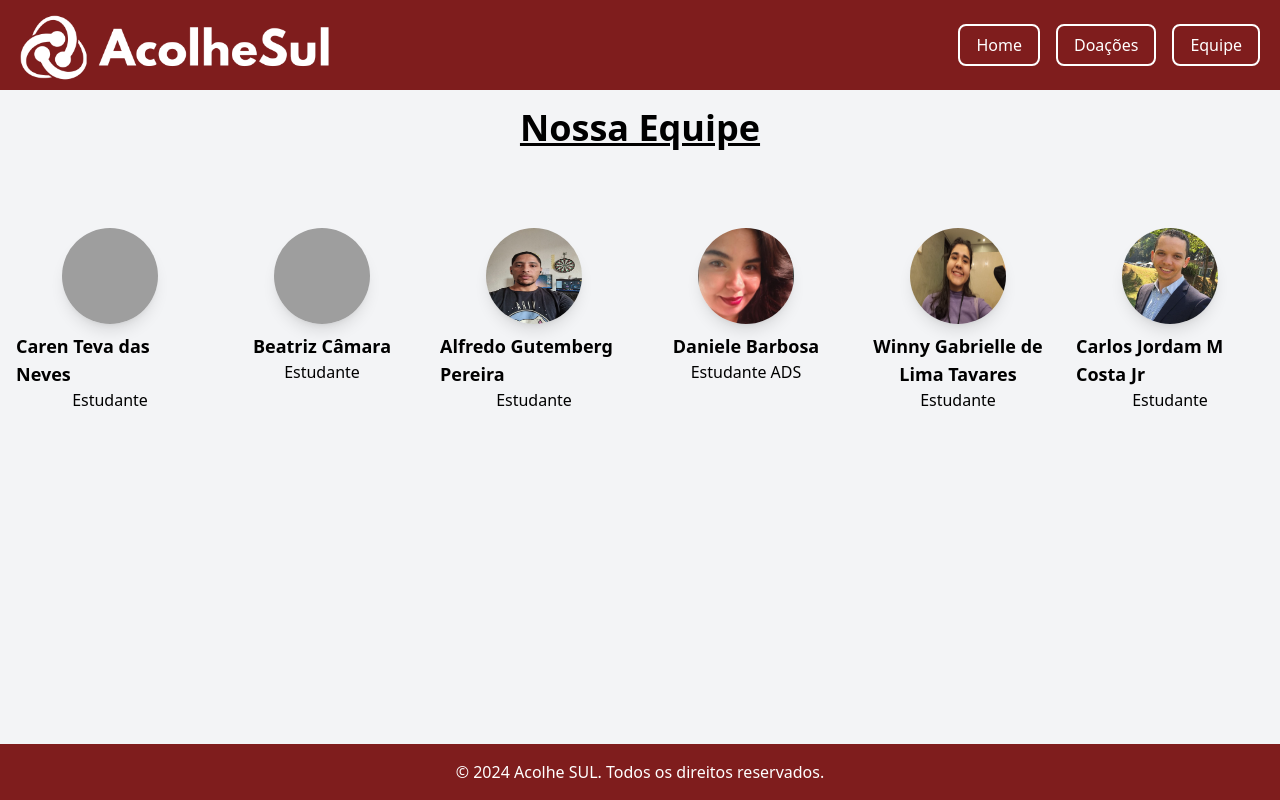
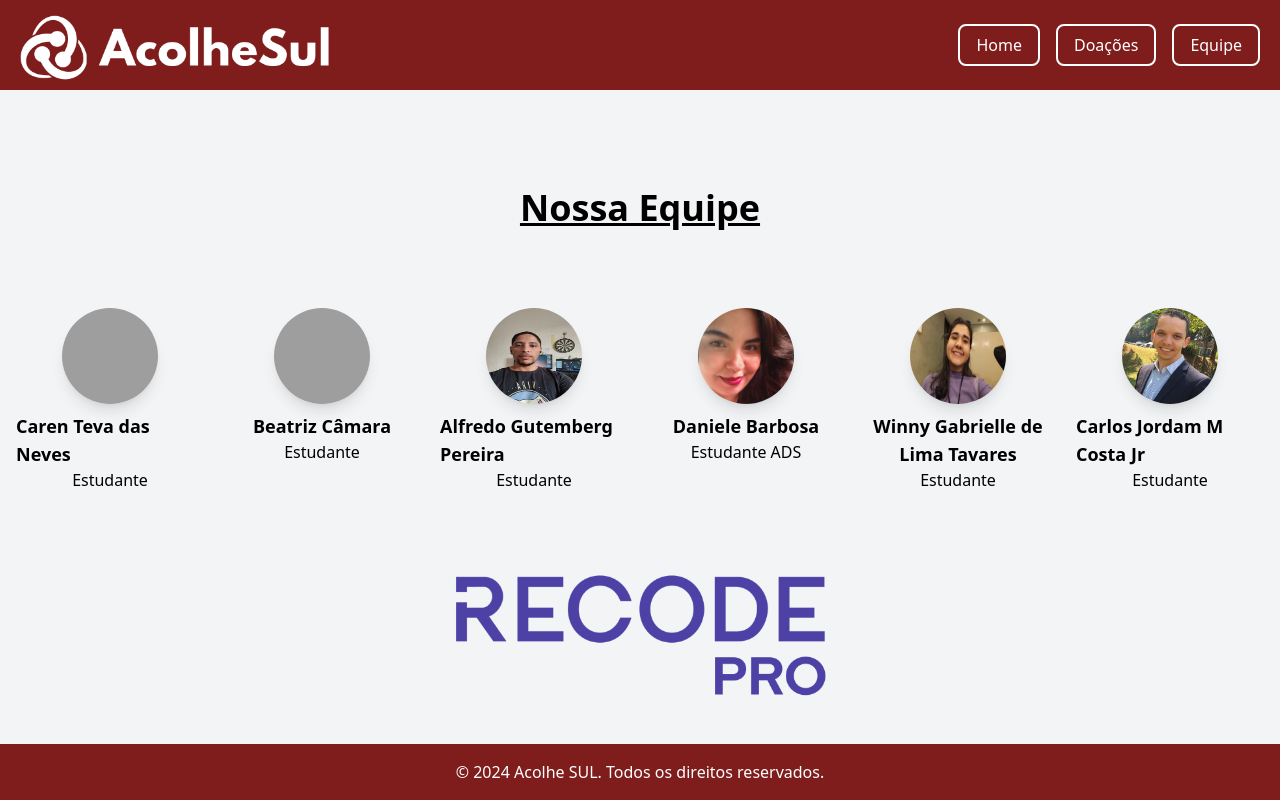
Before and after one commit to Danielebds/RecodeProAI, a website: page src/equipe.html in a window 1280 px wide. Drawn offline with nearby package versions, Linux system fonts and the light colour scheme; files that its build step writes are made by us from their sources; grey boxes are pictures that could not be loaded.

Commit message:
atualizando

```diff
--- a/src/equipe.html
+++ b/src/equipe.html
@@ -20,7 +20,6 @@
     main {
       flex: 1;
     }
-
 
     .member-card {
       transition: transform 0.3s;
@@ -47,7 +46,7 @@
 </header>
 
   <!-- Conteúdo Principal -->
-  <main class="p-4 pt-20">
+  <main class="p-4 pt-40">
     <section class="mb-4 text-center mt-7">
       <h2 class="text-4xl font-bold underline">Nossa Equipe</h2>
     </section>
@@ -75,7 +74,7 @@
       <!-- Membro 4 -->
       <div class="member-card flex flex-col items-center">
         <img src="assets/img4.jpg" alt="Nome do Integrante 4" class="w-24 h-24 rounded-full shadow-lg mb-2" />
-        <h3 class="text-lg font-semibold">Daniele Barbosa </h3>
+        <h3 class="text-lg font-semibold">Daniele Barbosa</h3>
         <p>Estudante ADS</p>
       </div>
       <!-- Membro 5 -->
@@ -91,6 +90,11 @@
         <p>Estudante</p>
       </div>
     </section>
+
+    <!-- logoRecode -->
+    <section class="text-center mt-10">
+      <img src="assets/logorecode.png" alt="Imagem Recode Pro" class="h-32 w-auto mx-auto" />
+    </section>
   </main>
 
   <!-- Rodapé -->
```
Also changed, not shown: src/assets/logorecode.png (added).
